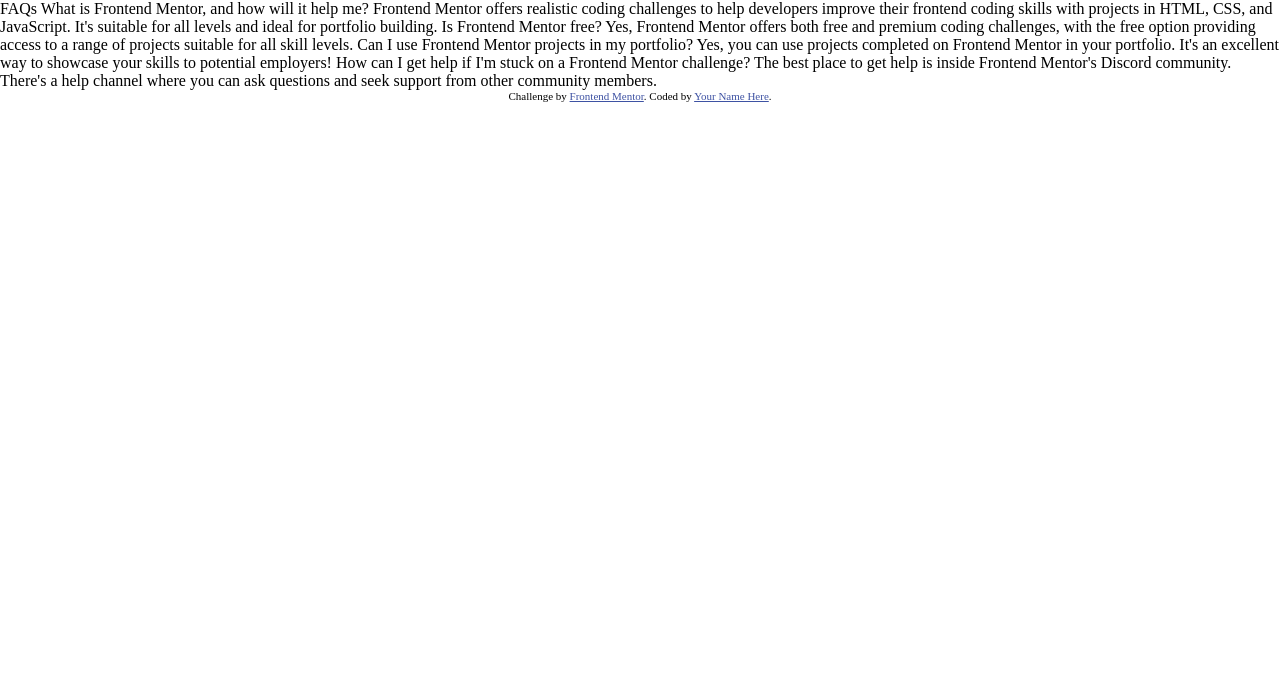
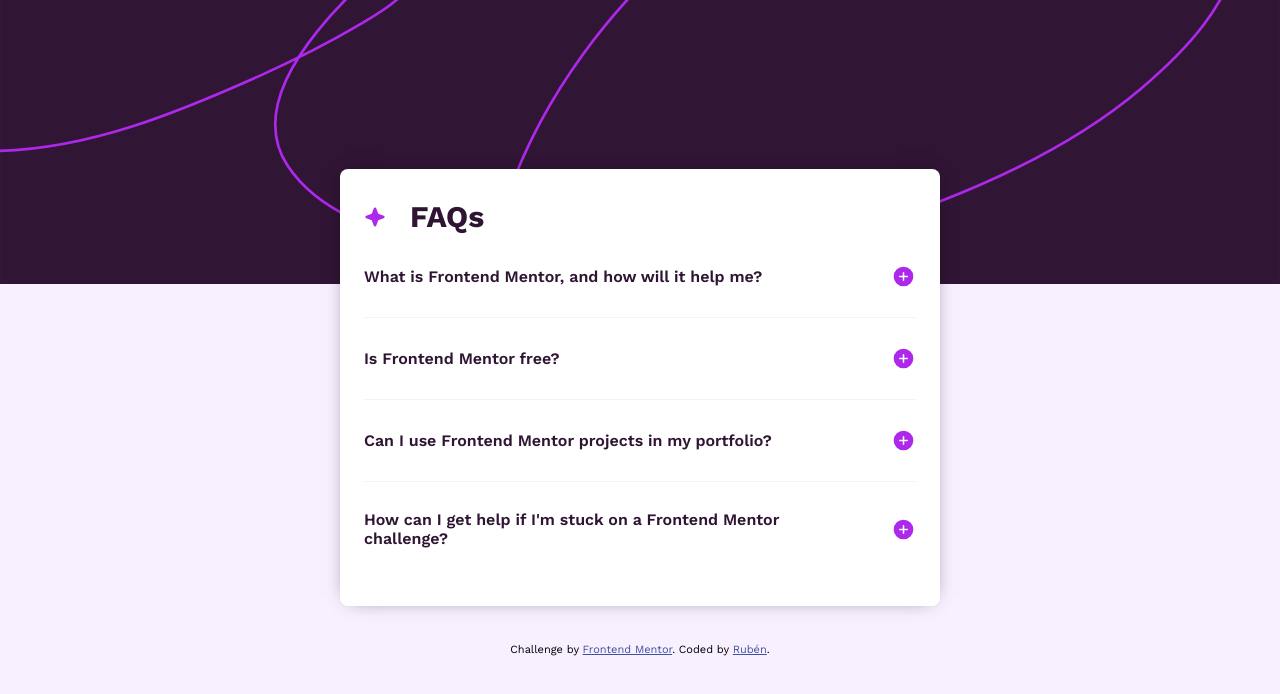
Before and after one commit to Rubendvb/faq-accordion-main, a website built with Vite: page index.html in a window 1280 px wide. Built offline with nearby package versions, Linux system fonts and the light colour scheme.

Commit message:
finish project

```diff
--- a/index.html
+++ b/index.html
@@ -14,26 +14,112 @@
     <link rel="stylesheet" href="./src/css/style.css" />
   </head>
   <body>
-    FAQs What is Frontend Mentor, and how will it help me? Frontend Mentor
-    offers realistic coding challenges to help developers improve their frontend
-    coding skills with projects in HTML, CSS, and JavaScript. It's suitable for
-    all levels and ideal for portfolio building. Is Frontend Mentor free? Yes,
-    Frontend Mentor offers both free and premium coding challenges, with the
-    free option providing access to a range of projects suitable for all skill
-    levels. Can I use Frontend Mentor projects in my portfolio? Yes, you can use
-    projects completed on Frontend Mentor in your portfolio. It's an excellent
-    way to showcase your skills to potential employers! How can I get help if
-    I'm stuck on a Frontend Mentor challenge? The best place to get help is
-    inside Frontend Mentor's Discord community. There's a help channel where you
-    can ask questions and seek support from other community members.
+    <header>
+      <picture>
+        <source
+          media="(max-width: 600px)"
+          srcset="./src/assets/images/background-pattern-mobile.svg"
+        />
+        <img src="./src/assets/images/background-pattern-desktop.svg" alt="" />
+      </picture>
+    </header>
 
-    <div class="attribution">
-      Challenge by
-      <a href="https://www.frontendmentor.io?ref=challenge" target="_blank"
-        >Frontend Mentor</a
-      >. Coded by <a href="#">Your Name Here</a>.
-    </div>
-    <div id="app"></div>
+    <main>
+      <div class="main__div">
+        <img src="./src/assets/images/icon-star.svg" alt="" />
+        <h1>FAQs</h1>
+      </div>
+
+      <article class="article">
+        <div class="container__button">
+          <button class="accordion">
+            What is Frontend Mentor, and how will it help me?
+            <img
+              class="img__plus"
+              src="./src/assets/images/icon-plus.svg"
+              alt=""
+            />
+          </button>
+        </div>
+        <div>
+          <p class="panel">
+            Frontend Mentor offers realistic coding challenges to help
+            developers improve their frontend coding skills with projects in
+            HTML, CSS, and JavaScript. It's suitable for all levels and ideal
+            for portfolio building.
+          </p>
+        </div>
+      </article>
+
+      <article class="article">
+        <div class="container__button">
+          <button class="accordion">
+            Is Frontend Mentor free?
+            <img
+              class="img__plus"
+              src="./src/assets/images/icon-plus.svg"
+              alt=""
+            />
+          </button>
+        </div>
+        <div>
+          <p class="panel">
+            Yes, Frontend Mentor offers both free and premium coding challenges,
+            with the free option providing access to a range of projects
+            suitable for all skill levels.
+          </p>
+        </div>
+      </article>
+
+      <article class="article">
+        <div class="container__button">
+          <button class="accordion">
+            Can I use Frontend Mentor projects in my portfolio?
+            <img
+              class="img__plus"
+              src="./src/assets/images/icon-plus.svg"
+              alt=""
+            />
+          </button>
+        </div>
+        <div>
+          <p class="panel">
+            Yes, you can use projects completed on Frontend Mentor in your
+            portfolio. It's an excellent way to showcase your skills to
+            potential employers!
+          </p>
+        </div>
+      </article>
+
+      <article class="article">
+        <div class="container__button">
+          <button class="accordion">
+            How can I get help if I'm stuck on a Frontend Mentor challenge?
+            <img
+              class="img__plus"
+              src="./src/assets/images/icon-plus.svg"
+              alt=""
+            />
+          </button>
+        </div>
+        <div>
+          <p class="panel">
+            The best place to get help is inside Frontend Mentor's Discord
+            community. There's a help channel where you can ask questions and
+            seek support from other community members.
+          </p>
+        </div>
+      </article>
+
+      <footer class="attribution">
+        Challenge by
+        <a href="https://www.frontendmentor.io?ref=challenge" target="_blank"
+          >Frontend Mentor</a
+        >. Coded by
+        <a href="https://github.com/Rubendvb" target="_blank">Rubén</a>.
+      </footer>
+    </main>
+
     <script type="module" src="/src/js/main.js"></script>
   </body>
 </html>
--- a/src/css/style.css
+++ b/src/css/style.css
@@ -1,3 +1,16 @@
+@font-face {
+  font-family: 'WorkSans';
+  src: url('../assets/fonts/WorkSans-VariableFont_wght.ttf');
+}
+
+:root {
+  --White: hsl(0, 0%, 100%);
+  --Light-pink: hsl(275, 100%, 97%);
+  --Grayish-purple: hsl(292, 16%, 49%);
+  --Dark-purple: hsl(292, 42%, 14%);
+  --font-worksans: 'WorkSans', sans-serif;
+}
+
 * {
   font-synthesis: none;
   text-rendering: optimizeLegibility;
@@ -6,9 +19,111 @@
   -webkit-text-size-adjust: 100%;
 }
 
+body {
+  font-family: var(--font-worksans);
+  font-size: 16px;
+  background-color: var(--Light-pink);
+}
+
+header {
+  img {
+    width: 100%;
+  }
+}
+
+main {
+  border-radius: 8px;
+  background-color: var(--White);
+  padding: 30px 24px;
+  margin: 0 24px 1rem;
+  position: relative;
+  top: -100px;
+
+  @media only screen and (min-width: 600px) {
+    max-width: 600px;
+    position: relative;
+    top: -115px;
+    margin: 0 auto;
+    -webkit-box-shadow: 0px 0px 20px -10px rgba(0, 0, 0, 0.75);
+    -moz-box-shadow: 0px 0px 20px -10px rgba(0, 0, 0, 0.75);
+    box-shadow: 0px 0px 20px -10px rgba(0, 0, 0, 0.75);
+  }
+
+  .main__div {
+    display: flex;
+    align-items: center;
+    gap: 24px;
+    margin-bottom: 30px;
+
+    img {
+      width: 22px;
+    }
+
+    h1 {
+      font-size: 1.875rem;
+      font-weight: 700;
+      color: var(--Dark-purple);
+    }
+  }
+
+  .article {
+    padding: 28px 0;
+    border-top: 1px solid var(--Light-pink);
+
+    &:nth-child(2) {
+      border: 0;
+      padding-top: 0;
+    }
+
+    &:last-child {
+      padding-bottom: 0;
+    }
+
+    .container__button {
+      user-select: none;
+
+      .accordion {
+        all: unset;
+        cursor: pointer;
+        color: var(--Dark-purple);
+        font-weight: 600;
+        width: 100%;
+        display: flex;
+        align-items: center;
+        justify-content: space-between;
+        gap: 40px;
+
+        &:hover {
+          color: var(--Grayish-purple);
+        }
+
+        img {
+          min-width: 25px;
+          height: 25px;
+        }
+      }
+    }
+
+    .panel {
+      color: var(--Dark-purple);
+      opacity: 0.7;
+      line-height: 1.3;
+      font-weight: 400;
+      font-size: 0.875rem;
+      max-height: 0;
+      overflow: hidden;
+      transition: max-height 0.2s ease-out, margin 0.2s ease-out;
+    }
+  }
+}
+
 .attribution {
   font-size: 11px;
   text-align: center;
+  position: absolute;
+  bottom: -50px;
+  left: 0;
+  right: 0;
 }
 .attribution a {
   color: hsl(228, 45%, 44%);
--- a/src/js/main.js
+++ b/src/js/main.js
@@ -0,0 +1,21 @@
+let acc = document.querySelectorAll('.accordion')
+let panels = document.querySelectorAll('.panel')
+let imgs = document.querySelectorAll('.img__plus')
+
+acc.forEach((btn, index) => {
+  btn.addEventListener('click', (e) => {
+    const btn = e.currentTarget
+
+    btn.classList.toggle('active')
+
+    if (panels[index].style.maxHeight) {
+      panels[index].style.maxHeight = null
+      panels[index].style.marginTop = '0'
+      imgs[index].setAttribute('src', './src/assets/images/icon-plus.svg')
+    } else {
+      panels[index].style.maxHeight = panels[index].scrollHeight + 'px'
+      panels[index].style.marginTop = '28px'
+      imgs[index].setAttribute('src', './src/assets/images/icon-minus.svg')
+    }
+  })
+})
```
